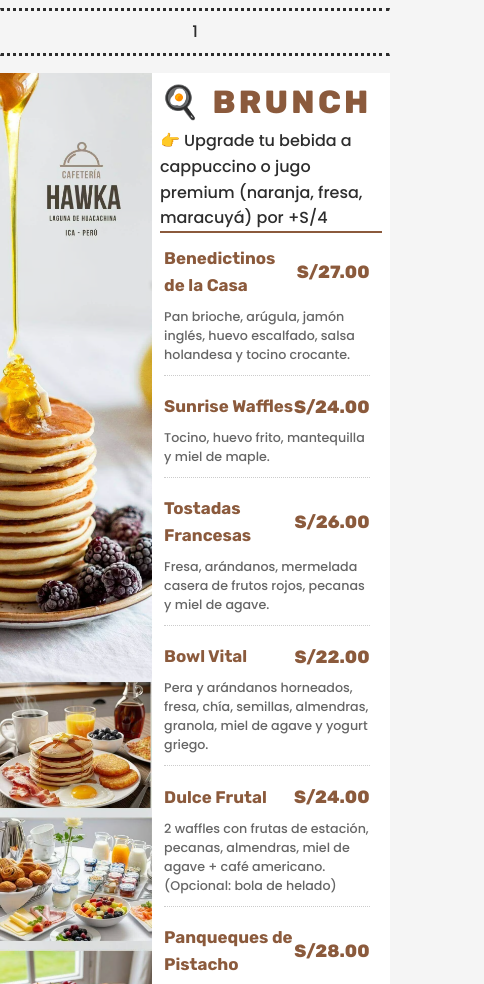
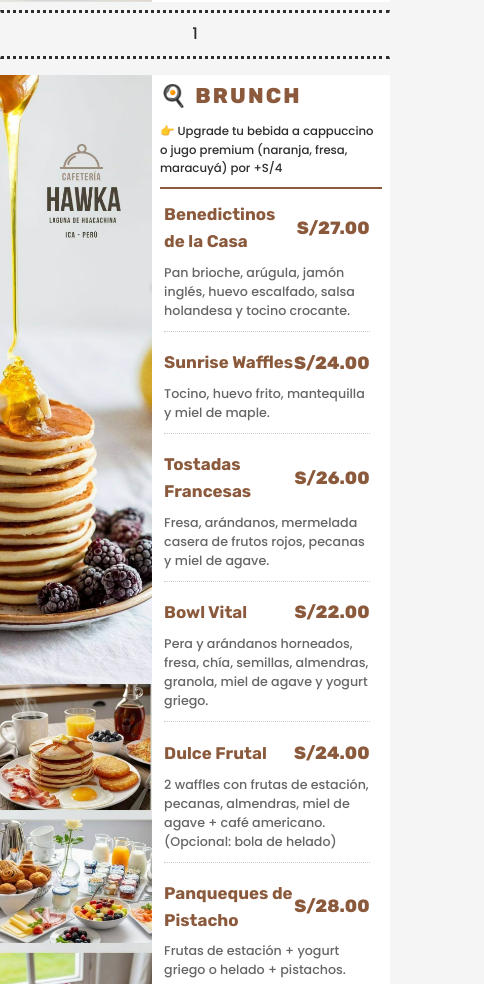
Before and after one commit to wtaype/cartahawka, a website built with Vite: page index.html in a window 390 px wide. Shown: the part 1016-2000 px from the top of the page, 484 px wide, since content can reach past the window. Built offline with nearby package versions, Linux system fonts and the light colour scheme; some packages are replaced by stand-ins of ours; no server answers.

Commit message:
Actualizacion Principal gold

```diff
--- a/style.css
+++ b/style.css
@@ -237,7 +237,11 @@ body {
   }
 
   .menu-category {
-    font-size: 2rem;
+    font-size: 5.5vw;
+  }
+  .menu-note{
+    font-size: 3vw;
+    padding: 1vh 0 ;
   }
 
   .item-header h3 {
```
